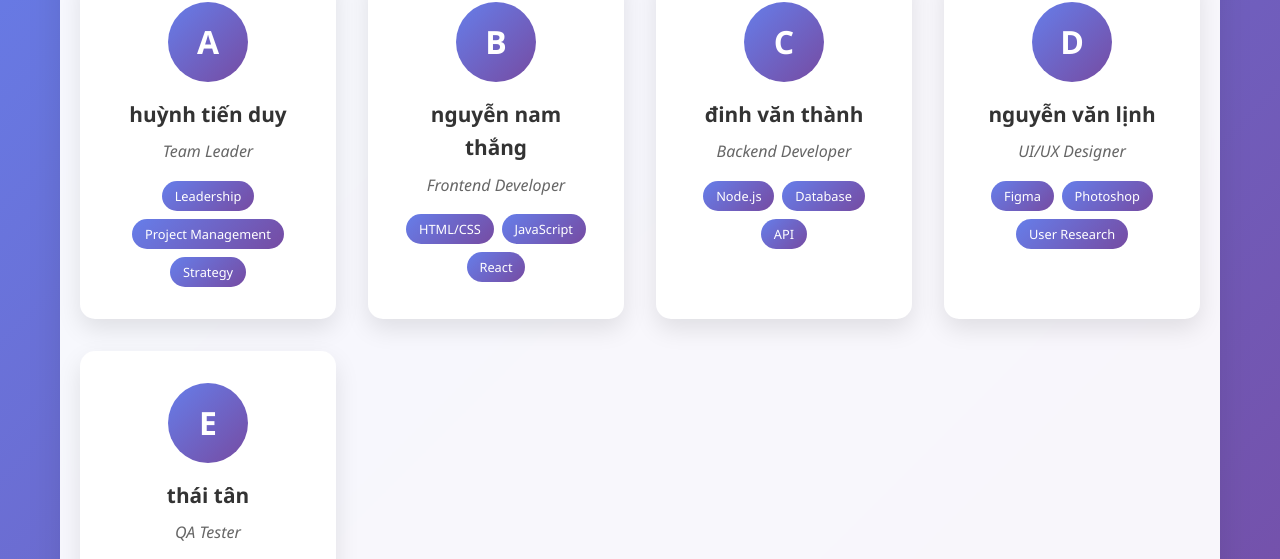
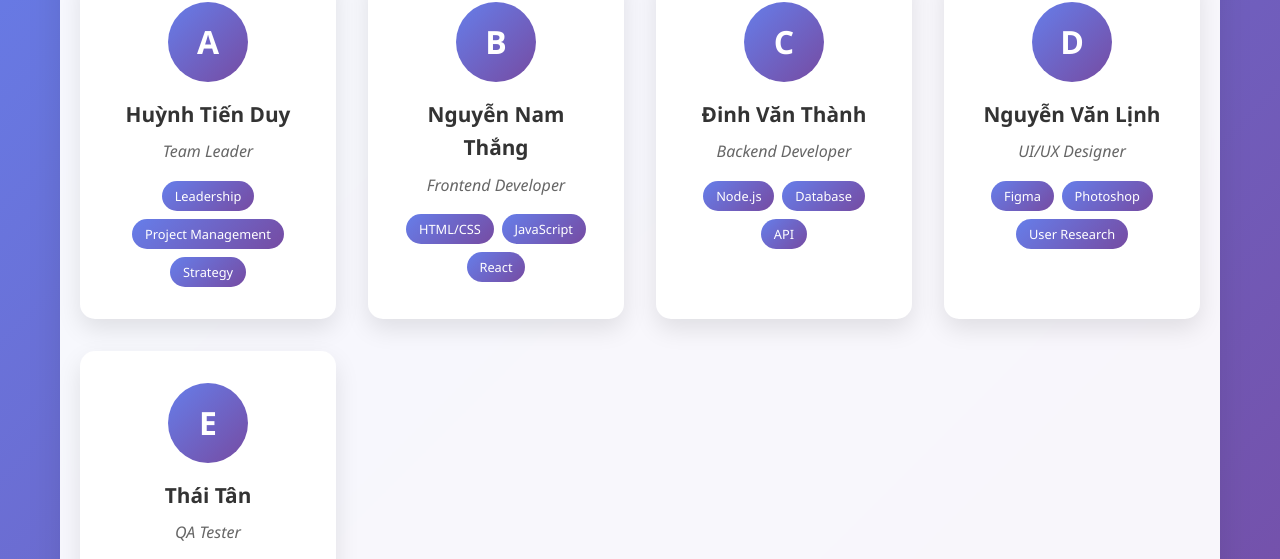
Before and after one commit to DEVpowerLifter2004D/projectOJTnhom2, a plain HTML site: page index.html in a window 1280 px wide. Both pictures are taken after a click on the link "Thành viên". Shown: the part 222-781 px from the top of the page. Drawn offline with Linux system fonts and the light colour scheme.

Commit message:
update Ten thanh vien

```diff
--- a/index.html
+++ b/index.html
@@ -417,7 +417,7 @@
                 <div class="team-grid">
                     <div class="member-card">
                         <div class="member-avatar">A</div>
-                        <h3>huỳnh tiến duy</h3>
+                        <h3>Huỳnh Tiến Duy</h3>
                         <p class="role">Team Leader</p>
                         <div class="skills">
                             <span class="skill-tag">Leadership</span>
@@ -427,7 +427,7 @@
                     </div>
                     <div class="member-card">
                         <div class="member-avatar">B</div>
-                        <h3>nguyễn nam thắng</h3>
+                        <h3>Nguyễn Nam Thắng</h3>
                         <p class="role">Frontend Developer</p>
                         <div class="skills">
                             <span class="skill-tag">HTML/CSS</span>
@@ -437,7 +437,7 @@
                     </div>
                     <div class="member-card">
                         <div class="member-avatar">C</div>
-                        <h3>đinh văn thành</h3>
+                        <h3>Đinh Văn Thành</h3>
                         <p class="role">Backend Developer</p>
                         <div class="skills">
                             <span class="skill-tag">Node.js</span>
@@ -447,7 +447,7 @@
                     </div>
                     <div class="member-card">
                         <div class="member-avatar">D</div>
-                        <h3>nguyễn văn lịnh</h3>
+                        <h3>Nguyễn Văn Lịnh</h3>
                         <p class="role">UI/UX Designer</p>
                         <div class="skills">
                             <span class="skill-tag">Figma</span>
@@ -457,7 +457,7 @@
                     </div>
                     <div class="member-card">
                         <div class="member-avatar">E</div>
-                        <h3>thái tân</h3>
+                        <h3>Thái Tân</h3>
                         <p class="role">QA Tester</p>
                         <div class="skills">
                             <span class="skill-tag">Testing</span>
```
